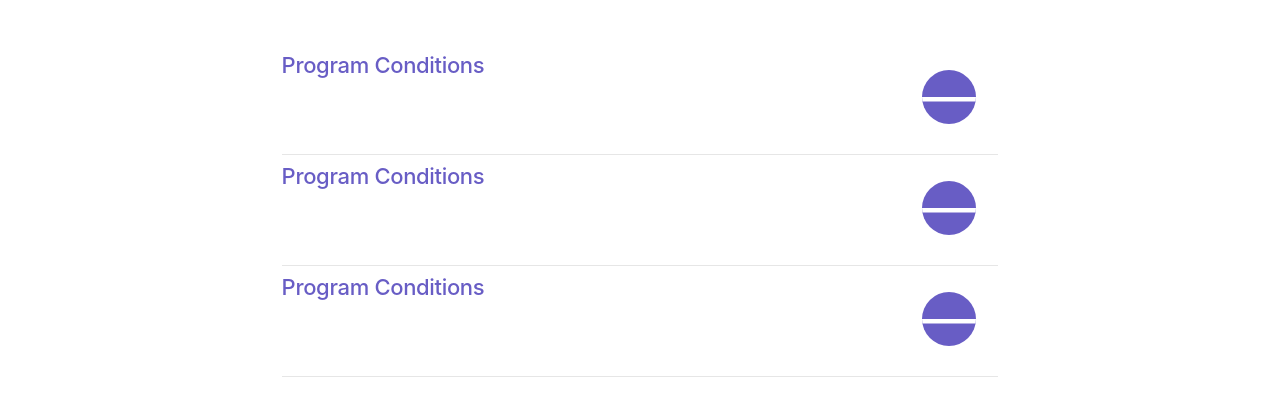
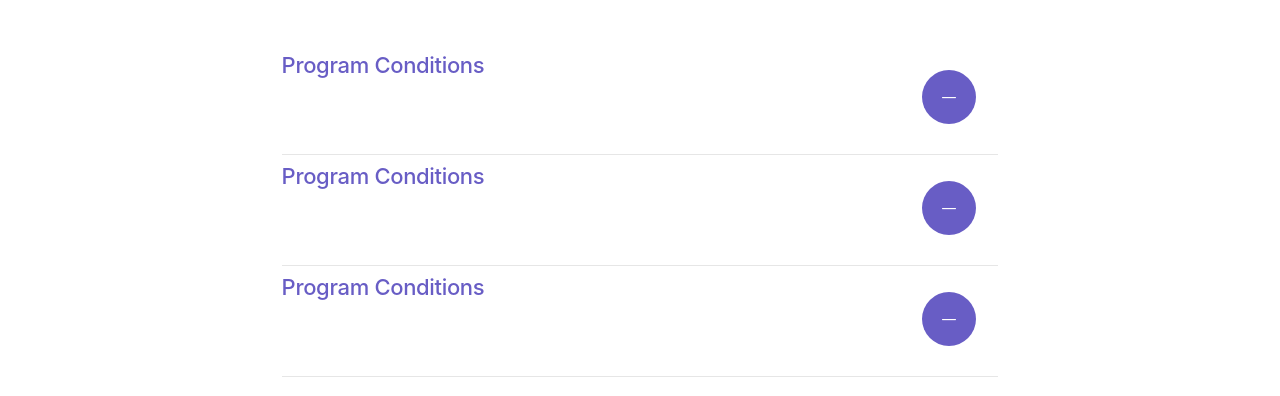
Before and after one commit to trackmystories/HARBOUR.SPACE_Interaction-Design-challenge, a React (Create React App) app: page / in a window 1280 px wide. Shown: the part 2659-3055 px from the top of the page. Built offline with nearby package versions, Linux system fonts and the light colour scheme; no server answers.

Commit message:
Update Accordion Button Animation

```diff
--- a/src/components/styles/accordion.css
+++ b/src/components/styles/accordion.css
@@ -153,6 +153,10 @@
   border-radius: 1000px;
   background: #685dc5;
   color: gray;
+  padding: 20%;
+  border: none;
+  transition: all 1s;
+  color: gray;
 }
 
 .plus {
```
